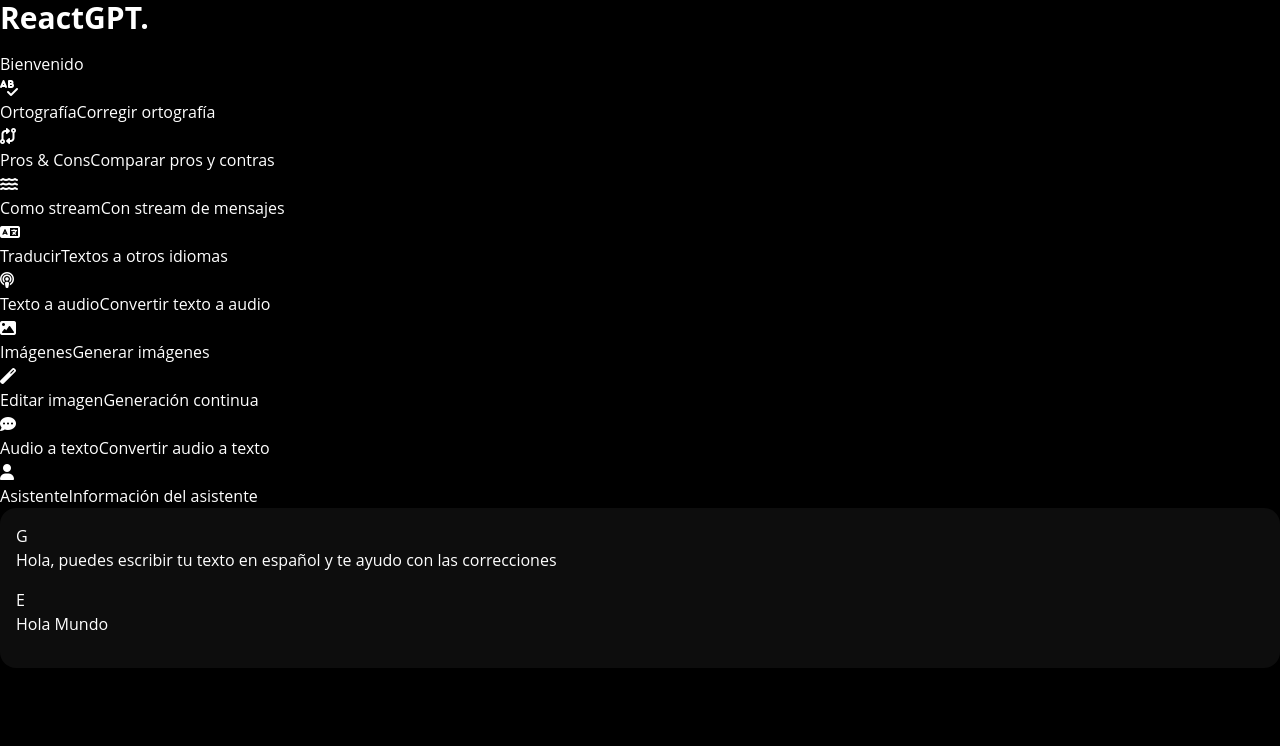
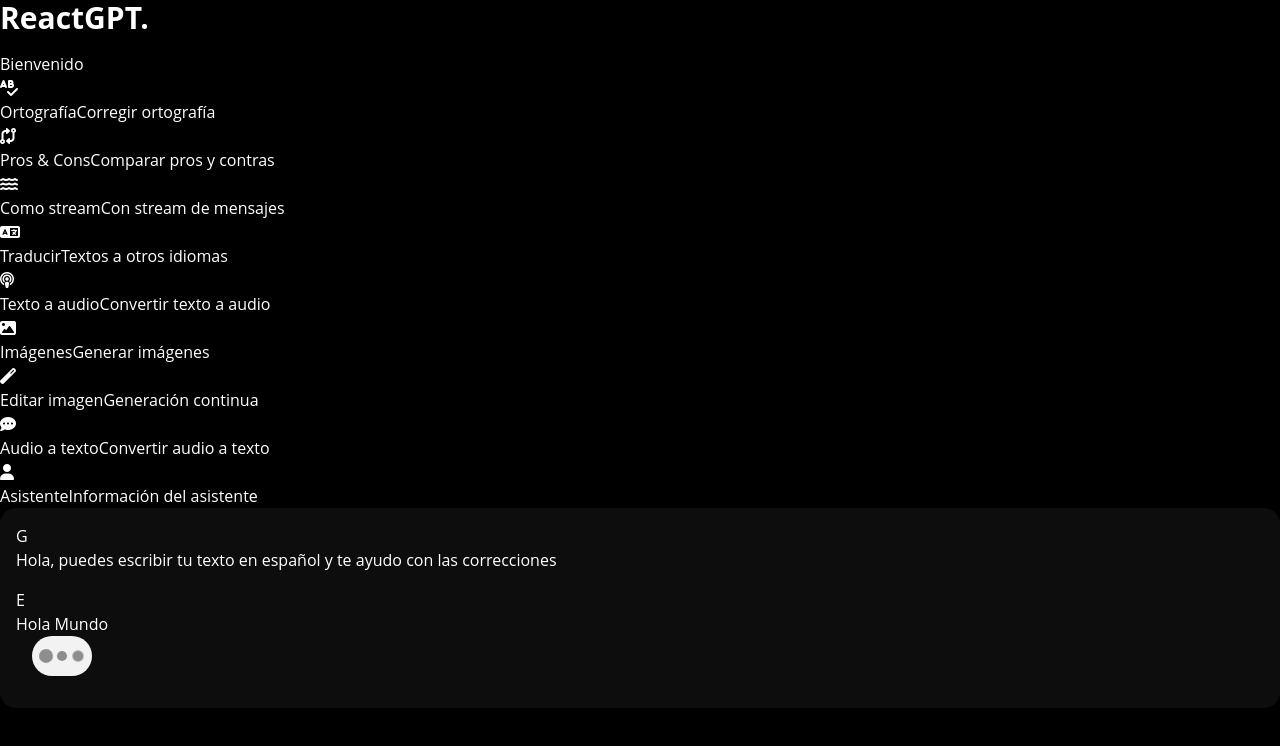
Before and after one commit to EdsonRosales/GPT-react-generator, a React (Vite) app: page /orthography in a window 1280 px wide. Shown: the top 746 px of the page. Built offline with nearby package versions, Linux system fonts and the light colour scheme.

Commit message:
feat[TypingLoader]: implementation of typing loader with css

```diff
--- a/src/presentation/components/index.ts
+++ b/src/presentation/components/index.ts
@@ -2,4 +2,6 @@
 export * from "./chat-bubbles/GptMessage"
 export * from "./chat-bubbles/MyMessage"
 
+export * from "./loaders/TypingLoader"
+
 export * from "./sidebar/SidebarMenuItem"
--- /dev/null
+++ b/src/presentation/components/loaders/TypingLoader.css
@@ -0,0 +1,70 @@
+.typing {
+    display: block;
+    width: 60px;
+    height: 40px;
+    border-radius: 20px;
+    margin: 0 1rem;
+    display: flex;
+    justify-content: center;
+    align-items: center;
+    background-color: #f2f2f2;
+  }
+
+  .circle {
+    display: block;
+    height: 10px;
+    width: 10px;
+    border-radius: 50%;
+    background-color: #8d8d8d;
+    margin: 3px;
+  }
+  .circle.scaling {
+    animation: typing 1000ms ease-in-out infinite;
+    animation-delay: 3600ms;
+  }
+  .circle.bouncing {
+    animation: bounce 1000ms ease-in-out infinite;
+    animation-delay: 3600ms;
+  }
+
+  .circle:nth-child(1) {
+    animation-delay: 0ms;
+  }
+
+  .circle:nth-child(2) {
+    animation-delay: 333ms;
+  }
+
+  .circle:nth-child(3) {
+    animation-delay: 666ms;
+  }
+
+  @keyframes typing {
+    0% {
+      transform: scale(1);
+    }
+    33% {
+      transform: scale(1);
+    }
+    50% {
+      transform: scale(1.4);
+    }
+    100% {
+      transform: scale(1);
+    }
+  }
+
+  @keyframes bounce {
+    0% {
+      transform: translateY(0);
+    }
+    33% {
+      transform: translateY(0);
+    }
+    50% {
+      transform: translateY(-10px);
+    }
+    100% {
+      transform: translateY(0);
+    }
+  }
--- /dev/null
+++ b/src/presentation/components/loaders/TypingLoader.tsx
@@ -0,0 +1,15 @@
+import './TypingLoader.css'
+
+type TypingLoaderProps = {
+  className?: string;
+};
+
+export const TypingLoader = ({ className }: TypingLoaderProps) => {
+  return (
+    <div className={`typing ${className}`}>
+      <span className="circle scaling"></span>
+      <span className="circle scaling"></span>
+      <span className="circle scaling"></span>
+    </div>
+  )
+};
--- a/src/presentation/pages/orthography/OrthographyPage.tsx
+++ b/src/presentation/pages/orthography/OrthographyPage.tsx
@@ -1,4 +1,4 @@
-import { GptMessage, MyMessage } from "../../components";
+import { GptMessage, MyMessage, TypingLoader } from "../../components";
 
 export const OrthographyPage = () => {
   return (
@@ -12,6 +12,9 @@
           {/* The user messages */}
           <MyMessage text="Hola Mundo" />
 
+          <div className="fade-in">
+            <TypingLoader className="fade-in" />
+          </div>
         </div>
       </div>
     </div>
```
